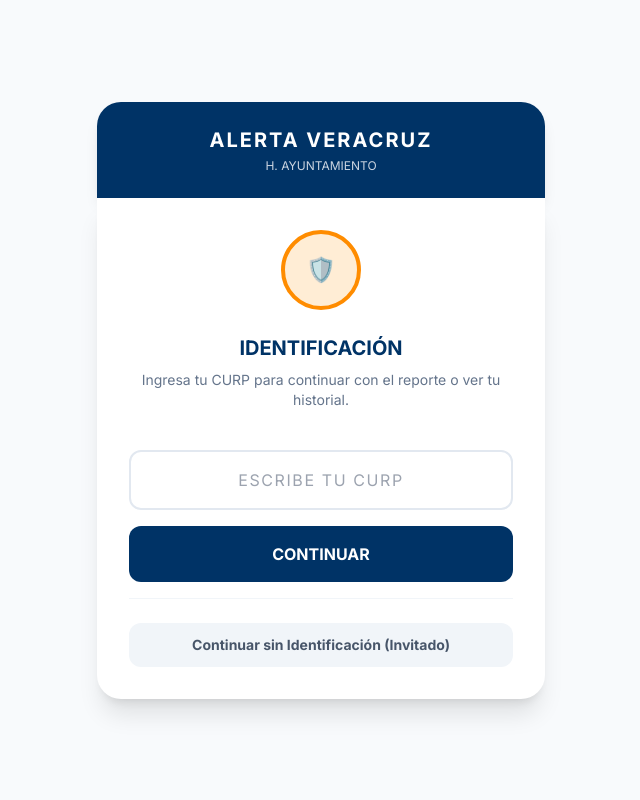
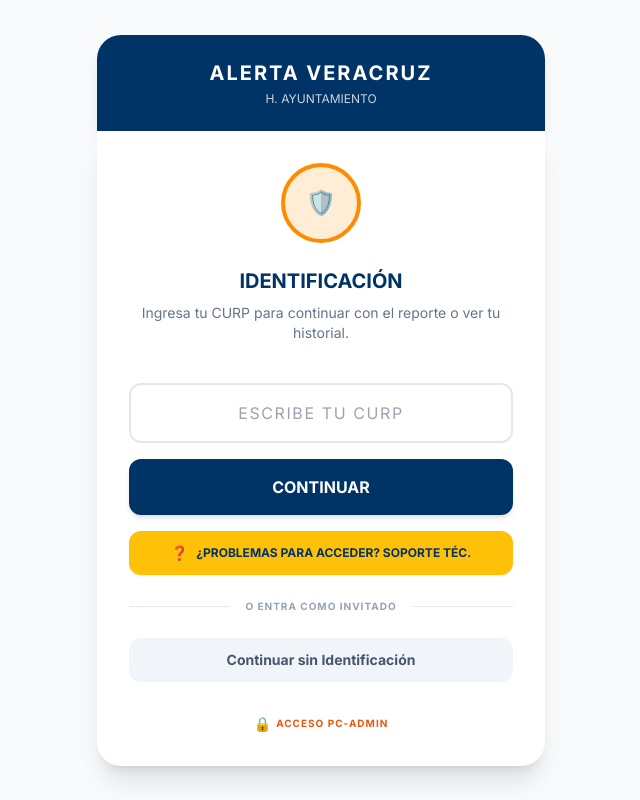
Before and after one commit to 226w0414-stack/SIRA.APP, a React (Vite) app: page / in a window 1280 px wide. Shown: the whole page, without its empty margins (319-959 px from the left). Built offline with nearby package versions, Linux system fonts and the light colour scheme; no server answers.

Commit message:
Correcciones en Login

```diff
--- a/components/LoginView.tsx
+++ b/components/LoginView.tsx
@@ -122,10 +122,11 @@ const LoginView: React.FC<Props> = ({ onLoginSuccess, onGuestAccess }) => {
 
         {error && <div className="mb-4 p-3 bg-red-100 text-red-700 text-sm rounded-lg text-center">{error}</div>}
 
-        {/* --- PASO 1: PEDIR CURP --- */}
+        {/* --- PEDIR CURP --- */}
         {step === 1 && (
           <form onSubmit={handleVerificarCurp} className="space-y-4">
             <p className="text-center text-sm text-slate-500 mb-6">Ingresa tu CURP para continuar con el reporte o ver tu historial.</p>
+
             <input
               type="text"
               placeholder="ESCRIBE TU CURP"
@@ -135,27 +136,55 @@ const LoginView: React.FC<Props> = ({ onLoginSuccess, onGuestAccess }) => {
               maxLength={18}
               required
             />
+
+            {/* Botón principal */}
             <button
               type="submit"
               disabled={loading}
-              className="w-full bg-[#003366] text-white font-bold py-4 rounded-xl hover:bg-[#002244] transition-colors disabled:opacity-50"
+              className="w-full bg-[#003366] text-white font-bold py-4 rounded-xl hover:bg-[#002244] transition-colors disabled:opacity-50 shadow-md"
             >
               {loading ? 'Verificando...' : 'CONTINUAR'}
             </button>
 
-            <div className="pt-6 border-t border-slate-100">
+            {/* Botón de Soporte Técnico */}
+            <button
+              type="button"
+              onClick={() => alert("Módulo de soporte técnico en construcción.")}
+              className="w-full bg-[#FFC107] text-[#003366] font-bold py-3 rounded-xl hover:bg-[#ffb300] transition-colors text-xs flex items-center justify-center gap-2 shadow-sm"
+            >
+              <span className="text-sm">❓</span> ¿PROBLEMAS PARA ACCEDER? SOPORTE TÉC.
+            </button>
+
+            {/* Divisor Visual */}
+            <div className="relative flex py-2 items-center">
+              <div className="flex-grow border-t border-slate-200"></div>
+              <span className="flex-shrink-0 mx-4 text-slate-400 text-[10px] font-bold tracking-widest uppercase">O entra como invitado</span>
+              <div className="flex-grow border-t border-slate-200"></div>
+            </div>
+
+            {/* Botón de Invitado */}
+            <button
+              type="button"
+              onClick={onGuestAccess}
+              className="w-full bg-slate-100 text-slate-600 font-bold py-3 rounded-xl hover:bg-slate-200 transition-colors text-sm"
+            >
+              Continuar sin Identificación
+            </button>
+
+            {/* Enlace PC-ADMIN */}
+            <div className="mt-6 pt-4 text-center">
               <button
                 type="button"
-                onClick={onGuestAccess}
-                className="w-full bg-slate-100 text-slate-600 font-bold py-3 rounded-xl hover:bg-slate-200 transition-colors text-sm"
+                onClick={() => alert("El login de PC se maneja por su ruta protegida en /admin")}
+                className="text-orange-600 font-bold text-[10px] tracking-widest uppercase hover:underline flex items-center justify-center gap-1 mx-auto"
               >
-                Continuar sin Identificación (Invitado)
+                <span className="text-sm">🔒</span> ACCESO PC-ADMIN
               </button>
             </div>
           </form>
         )}
 
-        {/* --- PASO 2: LOGIN (Usuario existe) --- */}
+        {/* --- LOGIN --- */}
         {step === 2 && (
           <form onSubmit={handleAuth} className="space-y-4">
             <p className="text-center text-sm text-slate-500 mb-6">¡Hola de nuevo! Ingresa tu teléfono para verificar tu identidad.</p>
@@ -184,7 +213,7 @@ const LoginView: React.FC<Props> = ({ onLoginSuccess, onGuestAccess }) => {
           </form>
         )}
 
-        {/* --- PASO 3: REGISTRO (Usuario nuevo) --- */}
+        {/* --- REGISTRO --- */}
         {step === 3 && (
           <form onSubmit={handleAuth} className="space-y-4">
             <p className="text-center text-sm text-slate-500 mb-4">Por favor verifica o escribe tu nombre completo.</p>
```
